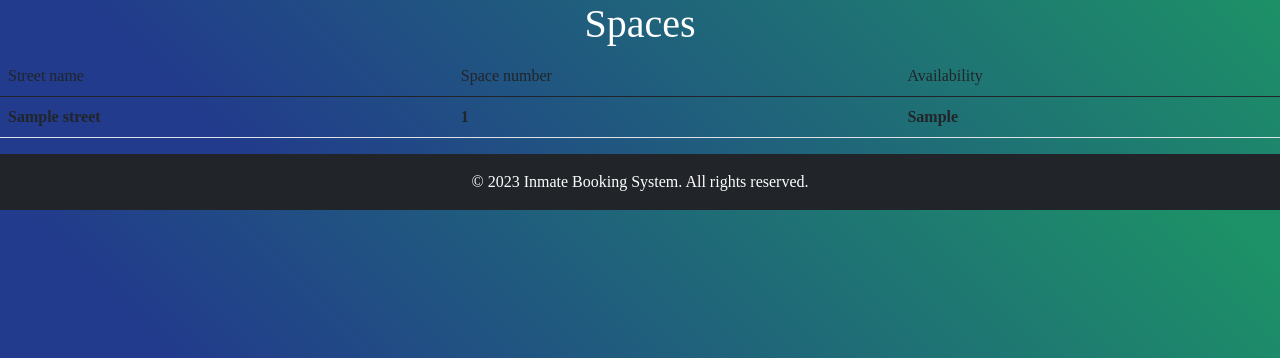
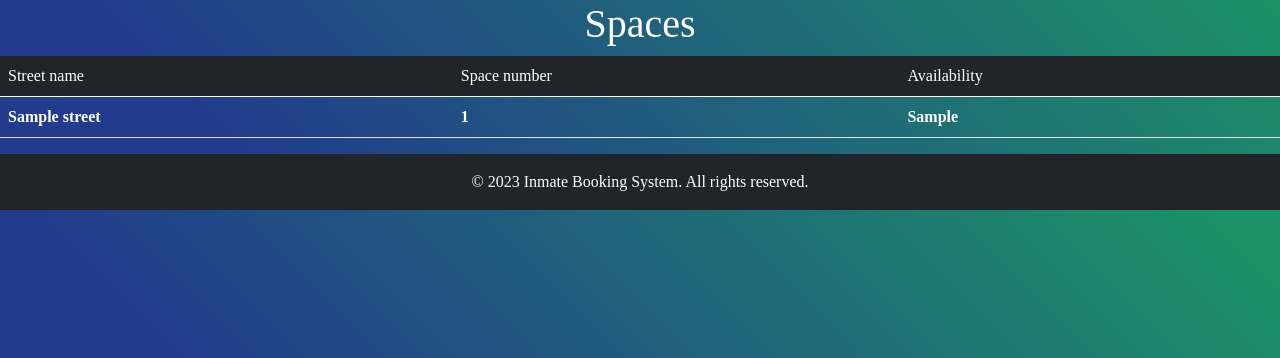
Before and after one commit to Sphesihle-Duma/Street-vendor, a Flask app: page /spaces in a window 1280 px wide. Shown: the part 62-420 px from the top of the page. Run offline with Flask 3, Linux system fonts and the light colour scheme; tables that the repository leaves empty hold one stand-in row (values such as "Sample post").

Commit message:
added styling for the find space template

```diff
--- a/street-vendor/mainapp/templates/spaces.html
+++ b/street-vendor/mainapp/templates/spaces.html
@@ -2,9 +2,9 @@
 {% block content %}
 <h1 class='text-center'>Spaces</h1>
 {% if spaces %}
-<table class='table'>
+<table class='table text-white'>
 	<thead>
-		<tr>
+		<tr class='table-dark'>
 			<td>Street name</td>
 			<td>Space number</th>
 			<td>Availability</td>
@@ -23,4 +23,5 @@
 {% else %}
 <h1>No spaces</h1>
 {%endif%}
+
 {% endblock %}
```
